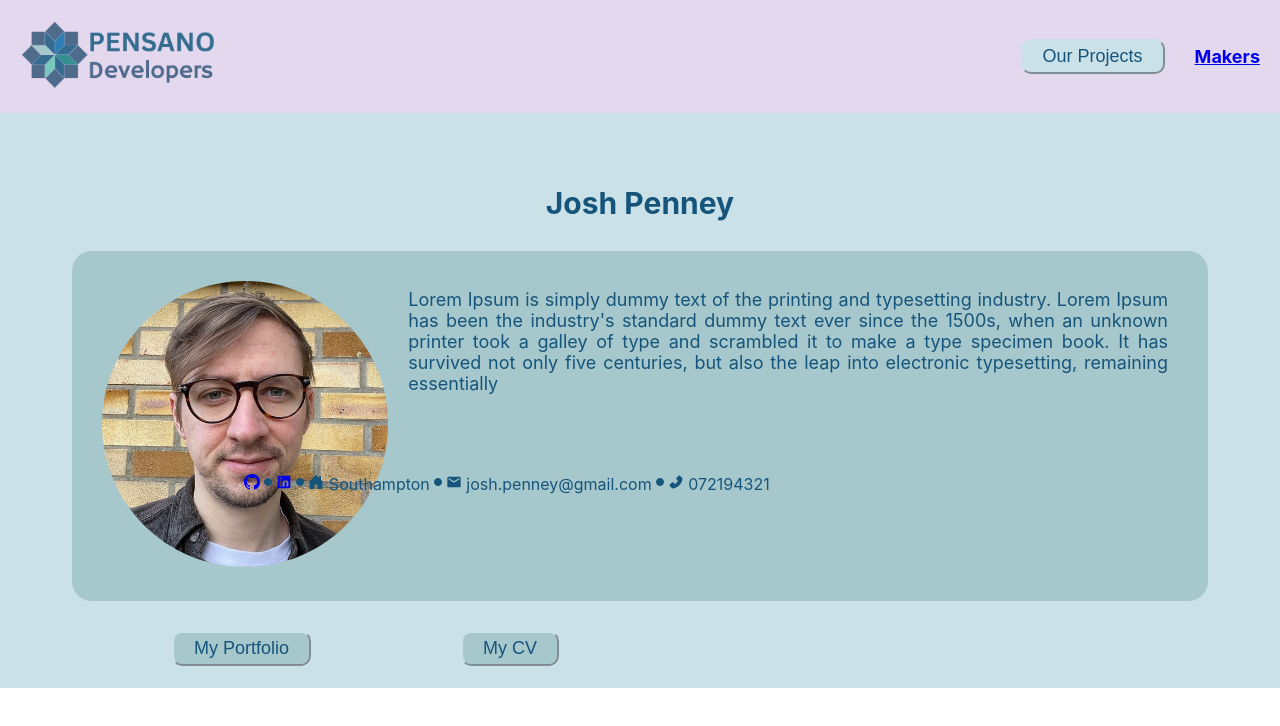
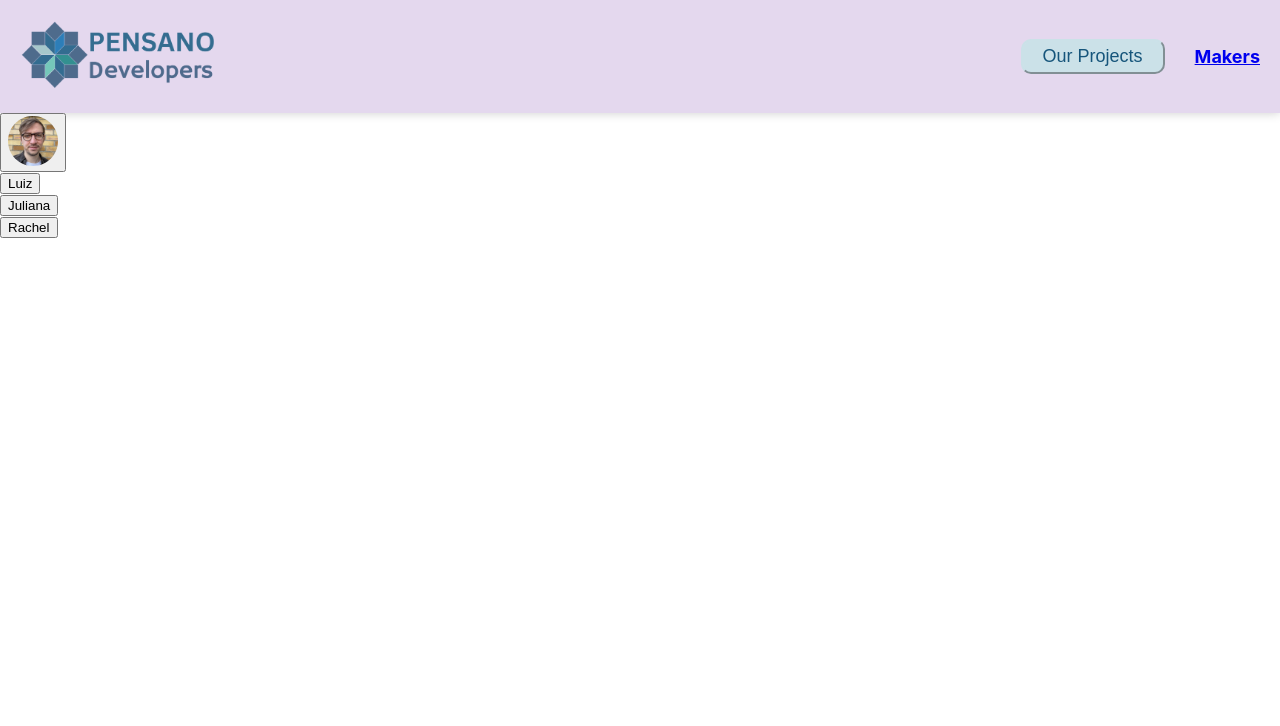
Before and after one commit to josh-p-git/josh-p-git.github.io, a React (Create React App) app: page / in a window 1280 px wide. Shown: the top 726 px of the page. Built offline with nearby package versions, Linux system fonts and the light colour scheme.

Commit message:
added josh pic to the button on home page

```diff
--- a/src/App.js
+++ b/src/App.js
@@ -2,88 +2,91 @@ import { useState } from 'react'
 import Navbar from './components/Navbar/Navbar'
 import Josh from "./components/Josh/Josh";
 import './App.css'
-// import Luiz from "./components/Luiz/Luiz";
-// import Juliana from "./components/Juliana/Juliana";
-// import Rachel from "./components/Rachel/Rachel";
-// import OurProjects from './components/OurProjects/OurProjects';
+import Luiz from "./components/Luiz/Luiz";
+import Juliana from "./components/Juliana/Juliana";
+import Rachel from "./components/Rachel/Rachel";
+import OurProjects from './components/OurProjects/OurProjects';
+import ProfilePic from './components/ProfilePic/ProfilePic';
+
+import josh from './images/Josh.svg'
+
+// function App() {
+//   return (
+//     <div className='josh'>
+//     <Navbar />
+//       <Josh />
+//     </div>
+//   )
+// }
 
 function App() {
-  return (
-    <div className='josh'>
-    <Navbar />
-      <Josh />
-    </div>
-  )
+  const [showJosh, setShowJosh] = useState(false)
+  const [showLuiz, setShowLuiz] = useState(false)
+  const [showJuliana, setShowJuliana] = useState(false)
+  const [showRachel, setShowRachel] = useState(false)
+  const [showOurProjects, setShowOurProjects] = useState(false)
+  const [showComponents, setShowComponents] = useState(true)
+
+  const toggleComponents = (show) => {
+    setShowComponents(show)
   }
 
-// function App() {
-//   const [showJosh, setShowJosh] = useState(false)
-//   const [showLuiz, setShowLuiz] = useState(false)
-//   const [showJuliana, setShowJuliana] = useState(false)
-//   const [showRachel, setShowRachel] = useState(false)
-//   const [showOurProjects, setShowOurProjects] = useState(false)
-//   const [showComponents, setShowComponents] = useState(true)
+  const handleJosh = () => {
+    setShowJosh(false)
+    setShowOurProjects(false)
+  }
 
-//   const toggleComponents = (show) => {
-//     setShowComponents(show)
-//   }
+  const handleLuiz= () => {
+    setShowLuiz(false)
+  }
 
-//   const handleJosh = () => {
-//     setShowJosh(false)
-//     setShowOurProjects(false)
-//   }
+  const handleJuliana= () => {
+    setShowJuliana(false)
+  }
 
-//   const handleLuiz= () => {
-//     setShowLuiz(false)
-//   }
+  const handleRachel= () => {
+    setShowRachel(false)
+  }
 
-//   const handleJuliana= () => {
-//     setShowJuliana(false)
-//   }
+  const handleOurProjects= (show) => {
+    setShowOurProjects(show)
 
-//   const handleRachel= () => {
-//     setShowRachel(false)
-//   }
+  }
 
-//   const handleOurProjects= (show) => {
-//     setShowOurProjects(show)
+  return (
+    <div>
+      <div>
+        <Navbar handleOurProjects={handleOurProjects} toggleComponents={toggleComponents}/>
+      </div>
 
-//   }
+      {showComponents && (
+        <div>
+          <div>
+            {showJosh && <Josh handleJosh={handleJosh}/>}
+            <button onClick={() => setShowJosh(true)}><ProfilePic imageProp={josh}/></button>
+          </div>
 
-//   return (
-//     <div>
-//       <div>
-//         <Navbar handleOurProjects={handleOurProjects} toggleComponents={toggleComponents}/>
-//       </div>
+          <div>
+            {showLuiz && <Luiz handleLuiz={handleLuiz}/>}
+            <button onClick={() => setShowLuiz(true)}>Luiz</button>
+          </div>
 
-//       {showComponents && (
-//         <div>
-//           <div>
-//             {showJosh && <Josh handleJosh={handleJosh}/>}
-//             <button onClick={() => setShowJosh(true)}>Josh</button>
-//           </div>
+          <div>
+            {showJuliana && <Juliana handleJuliana={handleJuliana}/>}
+            <button onClick={() => setShowJuliana(true)}>Juliana</button>
+          </div>
 
-//           <div>
-//             {showLuiz && <Luiz handleLuiz={handleLuiz}/>}
-//             <button onClick={() => setShowLuiz(true)}>Luiz</button>
-//           </div>
+          <div>
+            {showRachel && <Rachel handleRachel={handleRachel}/>}
+            <button onClick={() => setShowRachel(true)}>Rachel</button>
+          </div>
+        </div>)}
 
-//           <div>
-//             {showJuliana && <Juliana handleJuliana={handleJuliana}/>}
-//             <button onClick={() => setShowJuliana(true)}>Juliana</button>
-//           </div>
-
-//           <div>
-//             {showRachel && <Rachel handleRachel={handleRachel}/>}
-//             <button onClick={() => setShowRachel(true)}>Rachel</button>
-//           </div>
-//         </div>)}
-
-//         <div>
-//           {showOurProjects && <OurProjects />}
-//         </div>
-//     </div>
-//   );
-//       }
+        <div>
+          {showOurProjects && <OurProjects />}
+        </div>
+    </div>
+  );
+      }
 
 export default App;
```
Also changed, not shown: package.json (+6 -1 lines), 1 other file (tests, documents, lock files or other folders). Lines whose indentation alone changed are shown as unchanged.
